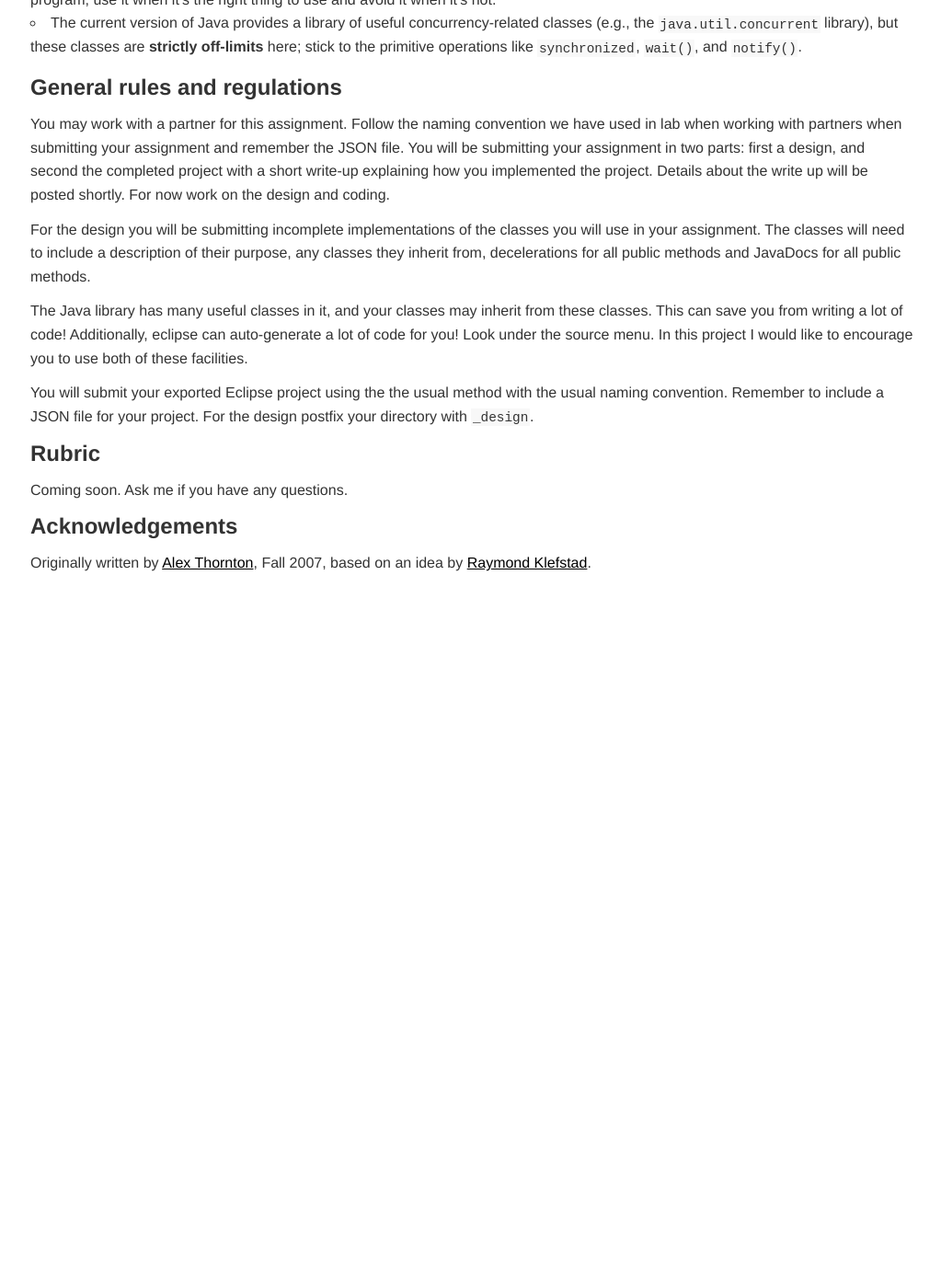
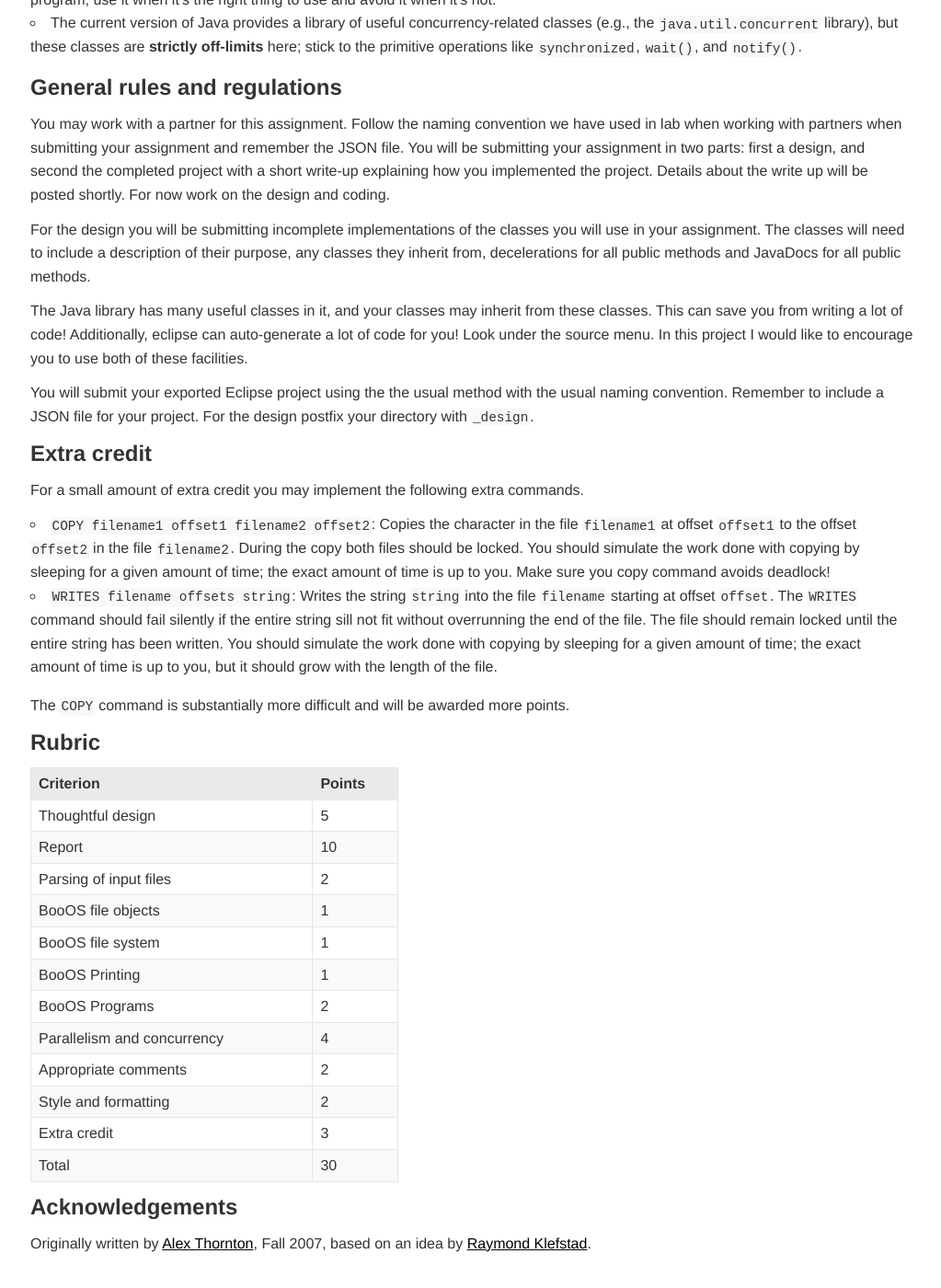
Before and after one commit to jacksonjw12/mbannister.github.io, a Jekyll site: the page built from _teaching/62-s16/Assignment09/Assignment09.md, in a window 1280 px wide and 1400 px high, scrolled down 5371 px. Shown: the whole window at 92% size, without its empty margins (127-1150 px from the left). Built offline with Jekyll 4.4.1, drawn with Linux system fonts in a browser that asks for light colours; before the commit the page ends 6032 px from its top, so only the background shows below that.

Commit message:
Add extra credit and rubric to 62 project

```diff
--- a/_teaching/62-s16/Assignment09/Assignment09.md
+++ b/_teaching/62-s16/Assignment09/Assignment09.md
@@ -149,9 +149,31 @@ The Java library has many useful classes in it, and your classes may inherit fro
 
 You will submit your exported Eclipse project using the the usual method with the usual naming convention. Remember to include a JSON file for your project. For the design postfix your directory with `_design`.
 
+## Extra credit
+For a small amount of extra credit you may implement the following extra commands.
+
+- `COPY filename1 offset1 filename2 offset2`: Copies the character in the file `filename1` at offset `offset1` to the offset `offset2` in the file `filename2`. During the copy both files should be locked. You should simulate the work done with copying by sleeping for a given amount of time; the exact amount of time is up to you. Make sure you copy command avoids deadlock!
+- `WRITES filename offsets string`: Writes the string `string` into the file `filename` starting at offset `offset`. The `WRITES` command should fail silently if the entire string sill not fit without overrunning the end of the file. The file should remain locked until the entire string has been written. You should simulate the work done with copying by sleeping for a given amount of time; the exact amount of time is up to you, but it should grow with the length of the file.
+
+The `COPY` command is substantially more difficult and will be awarded more points.
+
 ## Rubric
 
-Coming soon. Ask me if you have any questions.
+|Criterion|Points|
+|---------|------|
+| Thoughtful design | 5 |
+| Report | 10 |
+| Parsing of input files | 2 |
+| BooOS file objects | 1 |
+| BooOS file system | 1 |
+| BooOS Printing | 1 |
+| BooOS Programs | 2 |
+| Parallelism and concurrency | 4 |
+| Appropriate comments | 2 |
+| Style and formatting | 2 |
+| Extra credit | 3 |
+|Total| 30 |
+{: style="width:400px;"}
 
 ## Acknowledgements
 
```
